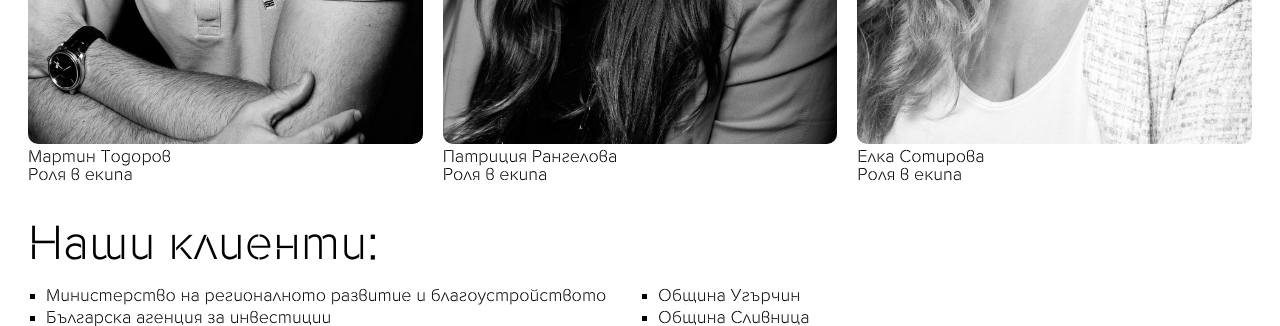
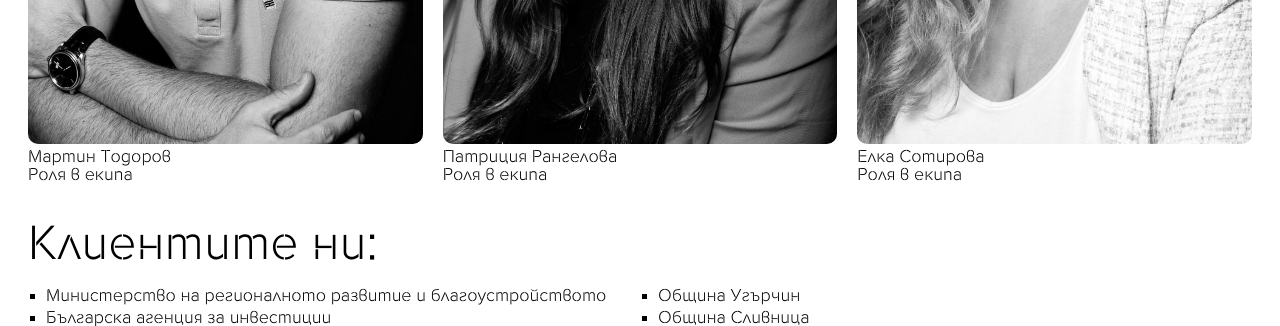
Before and after one commit to zxhxri/Afrit, a plain HTML site: page index.html in a window 1280 px wide. Shown: the part 1928-2254 px from the top of the page. Drawn offline with Linux system fonts and the light colour scheme.

Commit message:
Update index.html

```diff
--- a/index.html
+++ b/index.html
@@ -63,7 +63,7 @@
 
 
         <div class="clients">
-            <p class="title">Наши клиенти:</p>
+            <p class="title">Клиентите ни:</p>
 
             <div class="clientlist">
                 <ul>
```
